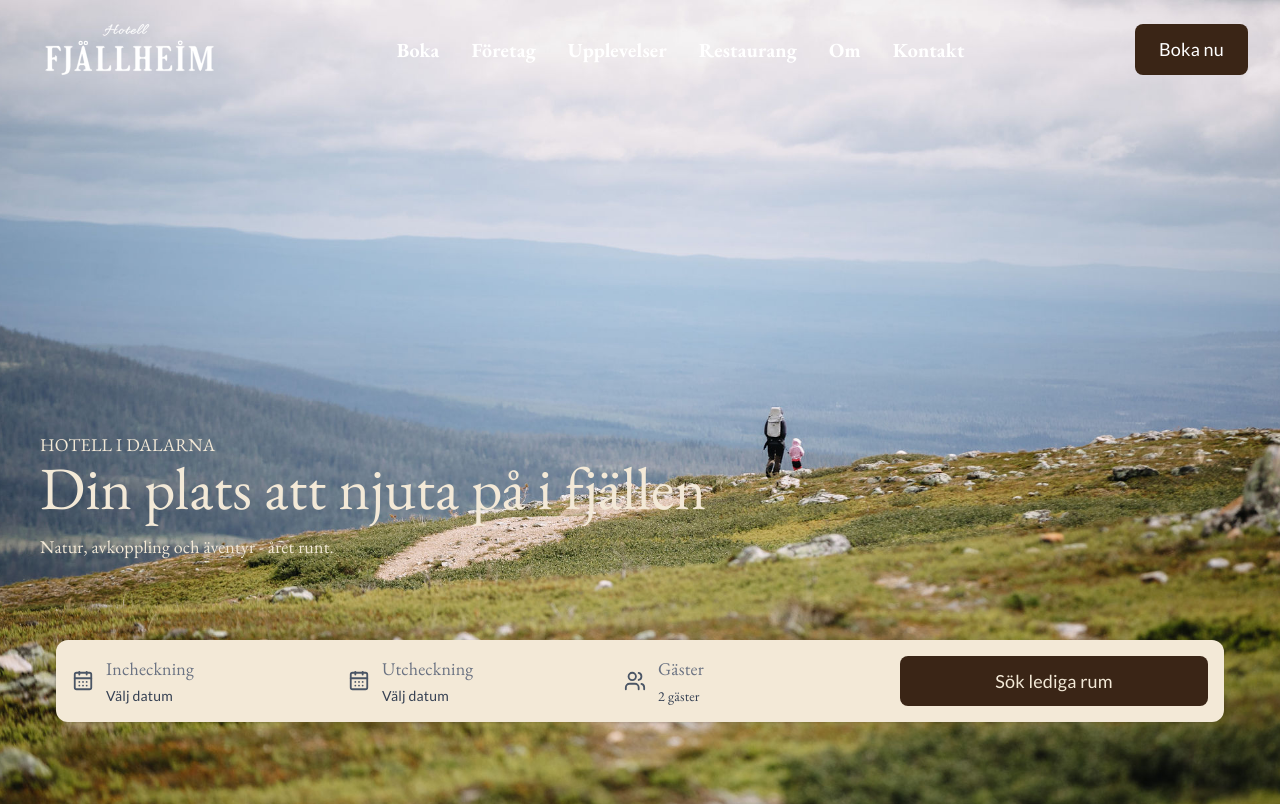
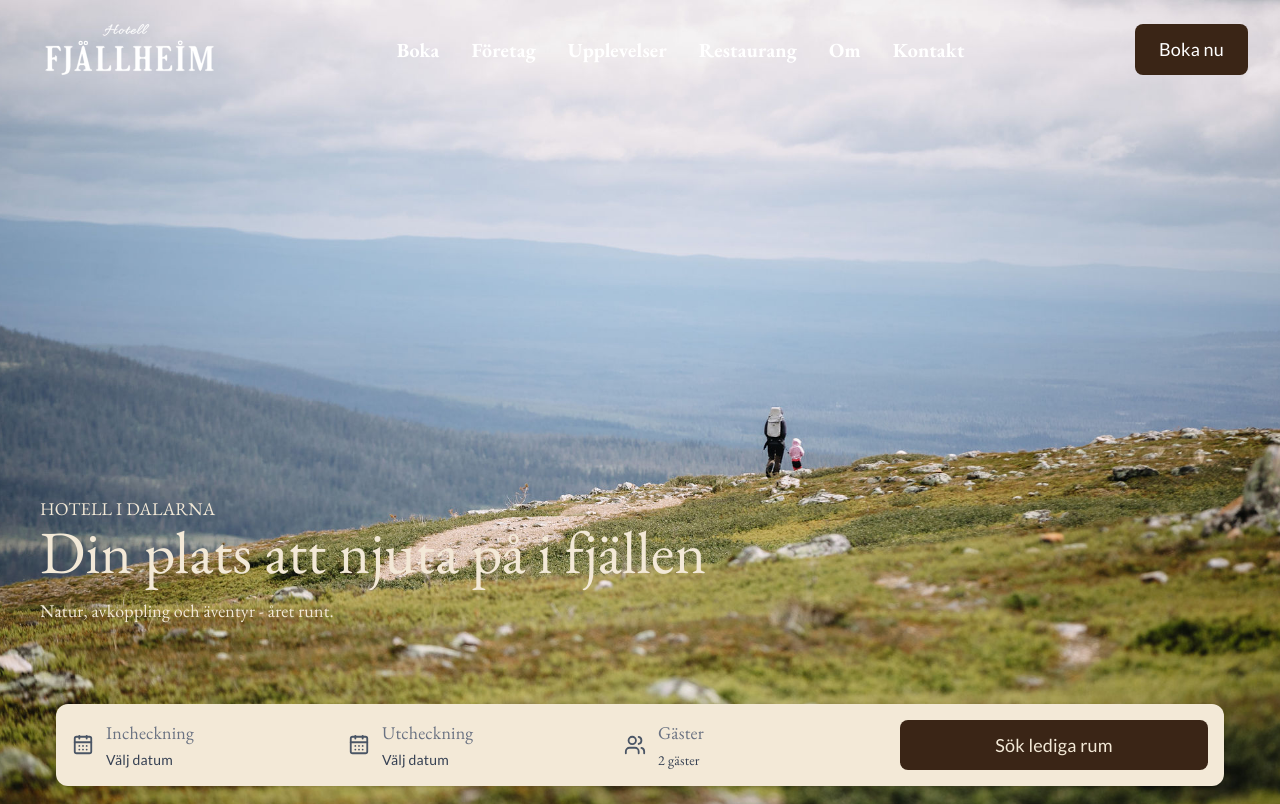
Before and after one commit to BusterSthlm/HotellFjellhaim, a React (Vite) app: page / in a window 1280 px wide. Shown: the top 804 px of the page. Built offline with nearby package versions, Linux system fonts and the light colour scheme.

Commit message:
flyttat ner checkin knappen

```diff
--- a/src/pages/HomePage.tsx
+++ b/src/pages/HomePage.tsx
@@ -19,7 +19,7 @@ export default function HomePage() {
       >
         <Header overImage />
 
-        <main className="relative px-6 pt-72 sm:px-10 sm:pt-80">
+        <main className="relative px-6 pt-88 sm:px-10 sm:pt-96">
           <p className="pt-20 text-left font-garamond text-[#F3E9D7] sm:pt-28">
             HOTELL I DALARNA
           </p>
```
